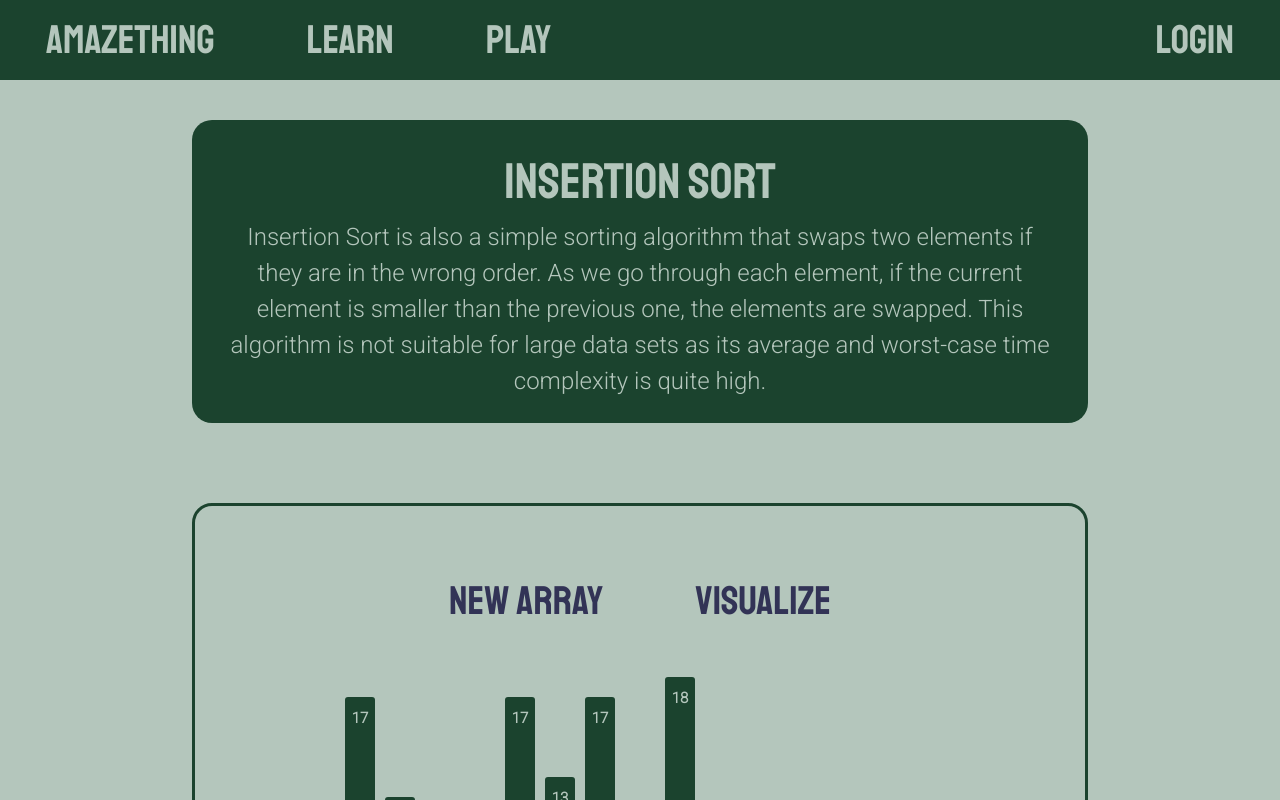
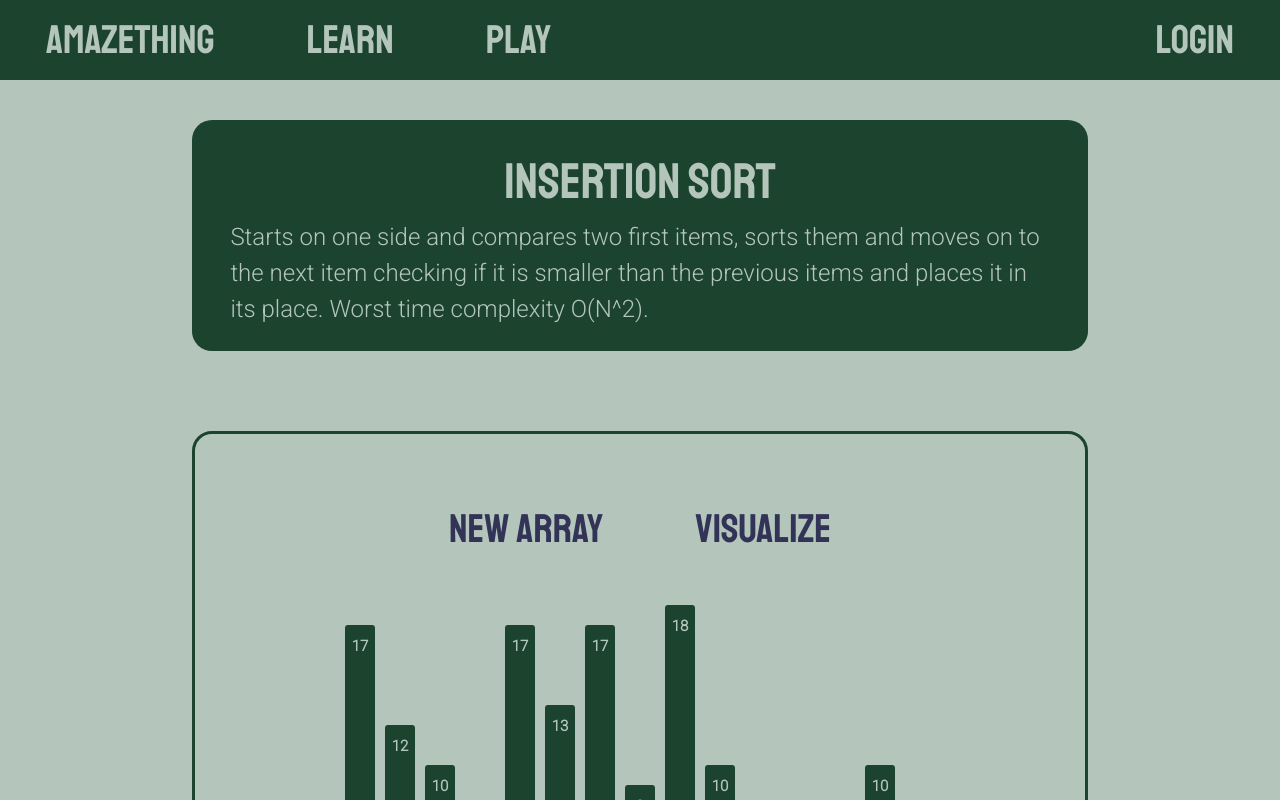
Before and after one commit to vadim-nest/aMAZEthing, a React (Vite) app in the folder Client/: page /learning/insertionLesson in a window 1280 px wide. Built offline with nearby package versions, Linux system fonts and the light colour scheme.

Commit message:
feat: add explanations for bubble, selection and insertion

```diff
--- a/Client/src/components/sortingLessons/bubbleLesson.tsx
+++ b/Client/src/components/sortingLessons/bubbleLesson.tsx
@@ -11,7 +11,7 @@ export default function BubbleLesson() {
   let paragraphs = {
     sortName: 'Bubble sort',
     firstP:
-      'Bubble Sort is the simplest sorting algorithm that swaps two elements if they are in the wrong order. As we go through each element, if the current element is bigger than the next one, we swap them. This algorithm is not suitable for large data sets as its average and worst-case time complexity is quite high.',
+      'Bubble Sort is the simplest sorting algorithm that swaps two elements if they are in the wrong order. Starting on one side, compares adjacent items and keep “bubbling” the larger one to the other side. Worst time complexity O(N^2).',
   };
 
   useEffect(() => {
--- a/Client/src/components/sortingLessons/insertionLesson.tsx
+++ b/Client/src/components/sortingLessons/insertionLesson.tsx
@@ -12,7 +12,7 @@ export default function InsertionLesson() {
   let paragraphs = {
     sortName: 'Insertion sort',
     firstP:
-      'Insertion Sort is also a simple sorting algorithm that swaps two elements if they are in the wrong order. As we go through each element, if the current element is smaller than the previous one, the elements are swapped. This algorithm is not suitable for large data sets as its average and worst-case time complexity is quite high.',
+      'Starts on one side and compares two first items, sorts them and moves on to the next item checking if it is smaller than the previous items and places it in its place. Worst time complexity O(N^2). ',
   };
 
   useEffect(() => {
--- a/Client/src/components/sortingLessons/selectionLesson.tsx
+++ b/Client/src/components/sortingLessons/selectionLesson.tsx
@@ -12,7 +12,7 @@ export default function SelectionLesson() {
     let paragraphs = {
         sortName: "Selection sort",
         firstP:
-          "This algorithm is slightly different than the previous two. Someone write the explanation.",
+          "This algorithm scans all the items and finds the smallest, swaps it into position as the first item. Then repeats the selection sort on the remaining items. Worst time complexity O(N^2)",
       };
 
 
--- a/Client/src/css/sorting.css
+++ b/Client/src/css/sorting.css
@@ -29,7 +29,7 @@
 
 .lesson-wrapper p {
   font-size: 24px;
-  text-align: center;
+  text-align: left;
   color: var(--white-green);
 }
 
```
